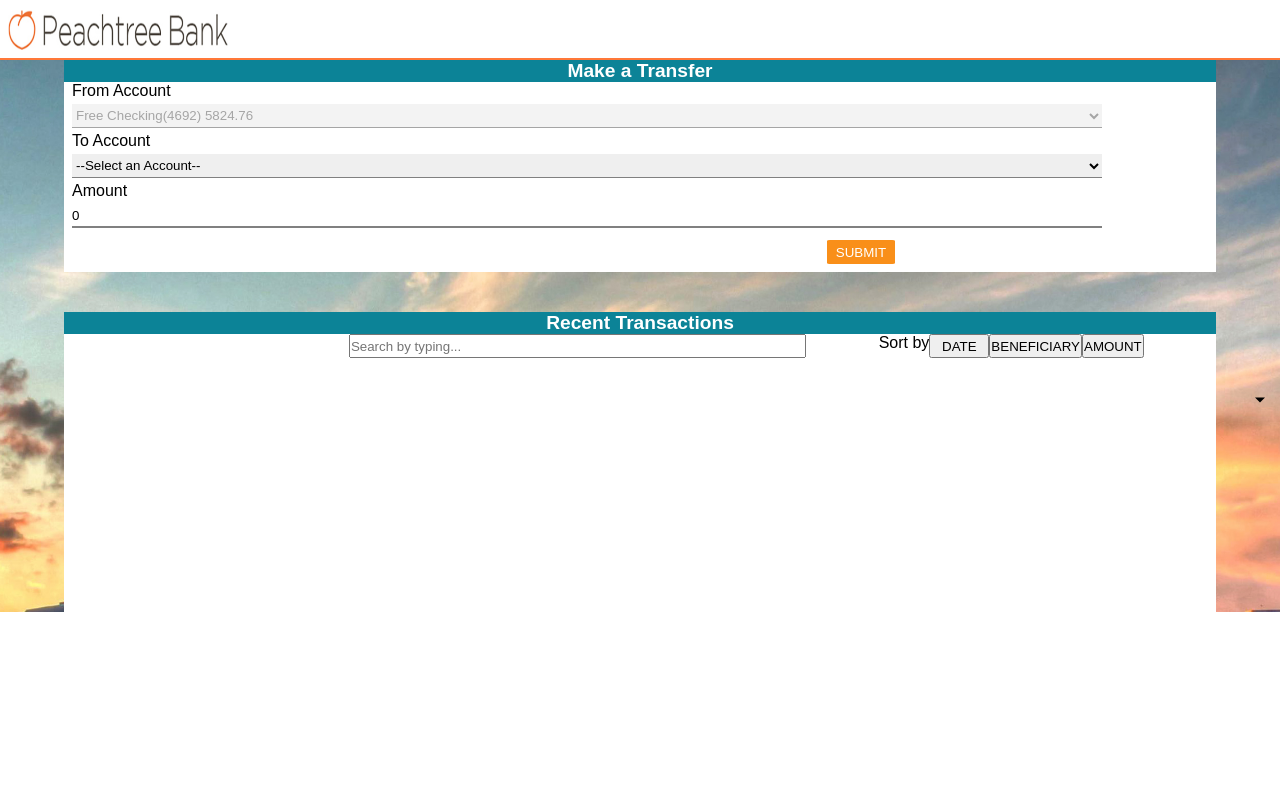
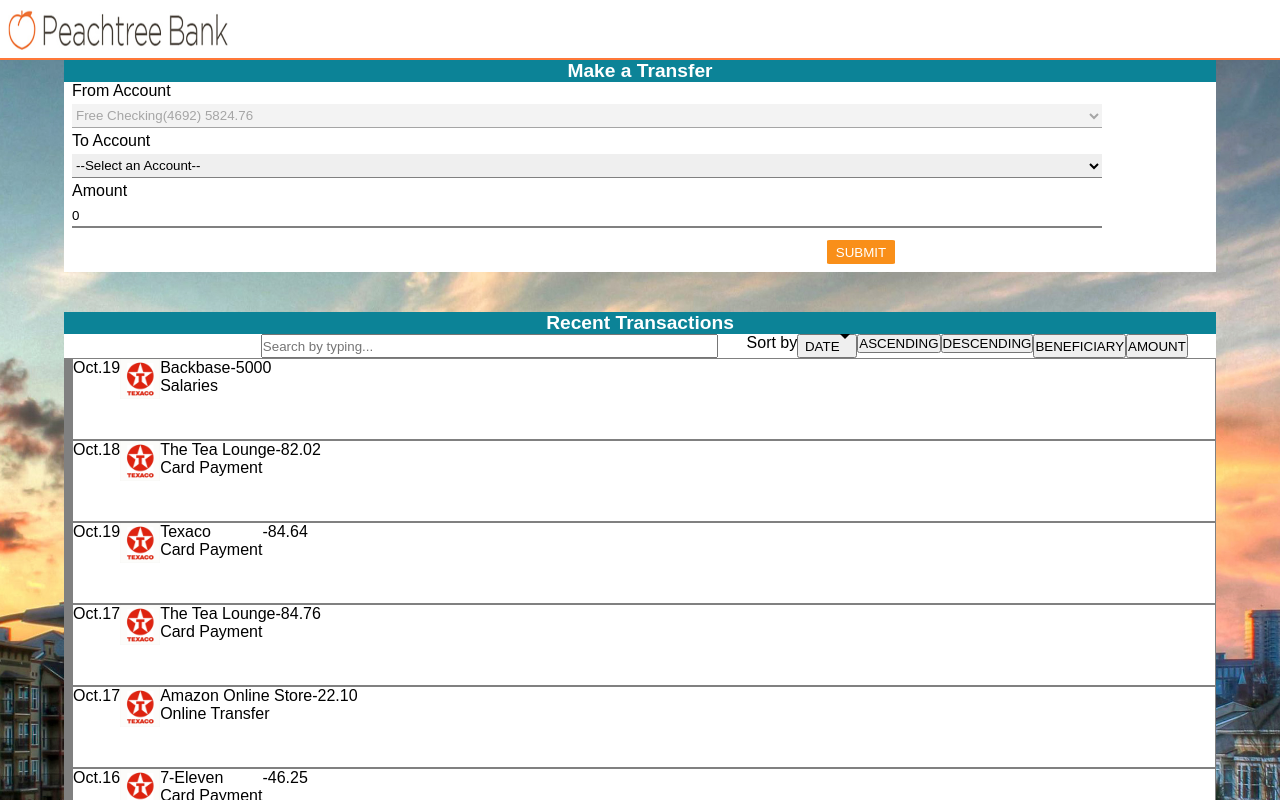
Before and after one commit to KevinPMoore/BackbaseApplication, a React (Create React App) app: page / in a window 1280 px wide. Both pictures are taken after a click on the button "DATE". Shown: the top 800 px of the page. Built offline with nearby package versions, Linux system fonts and the light colour scheme; a web font is replaced by a local one.

Commit message:
pseudo-ed out sorting functionality

```diff
--- a/src/components/transactions/Transactions.css
+++ b/src/components/transactions/Transactions.css
@@ -39,12 +39,8 @@
     min-width: 60px;
 }
 
-/*This seems to be not working, no caret*/
 .transactions-date-drop::after {
     content: '';
-    position: absolute;
-    top: 50%;
-    right: 15px;
     transform: translateY(-50%);
     width: 0;
     height: 0;
--- a/src/components/transactions/Transactions.js
+++ b/src/components/transactions/Transactions.js
@@ -3,24 +3,37 @@
 import PLACEHOLDERIMAGE from './icons/texaco.png';
 import './Transactions.css';
 
-//add downward carat to DATE
 export default class Transactions extends React.Component{
     state = {
-        filter: '',
+        date: 'collapse',
         search: '',
+        sort: '',
         transactionHistory: Mock.data
     };
 
-    //can you make button look like it stays pushed?
-    updateFilter = (ev) => {
-        if(ev.target.value === this.state.filter) {
+    updateDate = () => {
+        if(this.state.date === 'collapse') {
             this.setState({
-                filter: ''
-            })
+                date: 'show'
+            });
         } else {
             this.setState({
-                filter: ev.target.value
+                date: 'collapse'
             });
+        };
+    };
+
+    updateSort = (ev) => {
+        if(ev.target.value === this.state.sort) {
+            this.setState({
+                sort: ''
+            });
+            this.handleSortTransactions();
+        } else {
+            this.setState({
+                sort: ev.target.value
+            });
+            this.handleSortTransactions();
         };
     };
 
@@ -54,16 +67,54 @@
     };
 
     //
-    //this is on date and needs to be removed
+    //Is there a more DRY way to do this???
+    //This needs to sort Mock by criteria
     //
-    testClearTransactiosn = () => {
-        this.setState({
-            transactionHistory: []
-        });
-    };
+    handleSortTransactions = () => {
+        function mergeSortTransactions(transactionsArray) {
+            if(transactionsArray.length <= 1) {
+                return transactionsArray;
+            };
 
-    handleFilterTransactions = () => {
+            const middle = Math.floor(transactionsArray.length/2);
+            const left = transactionsArray.slice(0, middle);
+            const right = transactionsArray.slice(middle);
 
+            return merge(mergeSortTransactions(left), mergeSortTransactions(right));
+        };
+
+        function merge(left, right) {
+            let resultArray = [], leftIndex = 0, rightIndex = 0;
+
+            while(leftIndex < left.length && rightIndex < right.length) {
+                if(left[leftIndex] < right[rightIndex]) {
+                    resultArray.push(left[leftIndex]);
+                    leftIndex++;
+                } else {
+                    resultArray.push(right[rightIndex]);
+                    rightIndex++;
+                };
+            };
+
+            return resultArray.concat(left.slice(leftIndex)).concat(right.slice(rightIndex));
+        };
+
+        switch(this.state.sort) {
+            case 'ascending':
+                console.log('this will sort from the earliest to latest transaction');
+                break;
+            case 'descending':
+                console.log('this will sort from the most recent to the oldest transaction');
+                break;
+            case 'beneficiary':
+                console.log('this will sort by merchant.name alphabetically');
+                break;
+            case 'amount':
+                console.log('this will sory by amountCurrency.amount in descending order');
+                break;
+            default:
+                console.log('this should be the original order');
+        }
     };
 
     standardizeDate = (date) => {
@@ -71,6 +122,17 @@
         const fixedDate = new Date(date);
         let [month, day] = fixedDate.toLocaleDateString().split('/');
         return monthNames[month] + day;
+    };
+
+    renderDateSorts = () => {
+        if(this.state.date === 'show') {
+            return(
+                <div className='transfers-date-options'>
+                    <button className='transfers-date-ascending' type='button' value='ascending' onClick={this.updateSort}>ASCENDING</button>
+                    <button className='transfers-date-descending' type='button' value='descending' onClick={this.updateSort}>DESCENDING</button>
+                </div>
+            );
+        };
     };
 
     renderTransactionHistory = (history) => {
@@ -114,9 +176,10 @@
                         <input type='text' className='transactions-search' id='transactions-search' placeholder='Search by typing...' onChange={this.updateSearch}></input>
                         <div className='transactions-button-container'>
                             <span>Sort by</span>
-                            <button className='transactions-date-drop transactions-button' type='button' onClick={this.testClearTransactiosn}>DATE</button>
-                            <button className='transactions-beneficiary transactions-button' type='button' value='beneficiary' onClick={this.updateFilter}>BENEFICIARY</button>
-                            <button className='transactions-amount transactions-button' type='button' value='amount' onClick={this.updateFilter}>AMOUNT</button>
+                            <button className='transactions-date-drop transactions-button' type='button' onClick={this.updateDate}>DATE</button>
+                            {this.renderDateSorts()}
+                            <button className='transactions-beneficiary transactions-button' type='button' value='beneficiary' onClick={this.updateSort}>BENEFICIARY</button>
+                            <button className='transactions-amount transactions-button' type='button' value='amount' onClick={this.updateSort}>AMOUNT</button>
                         </div>
                     </fieldset>
                 </form>
--- a/src/components/transfer/Transfer.js
+++ b/src/components/transfer/Transfer.js
@@ -33,9 +33,6 @@
         toAccount: ''
     };
 
-    //
-    //Resume work here, is currently deducting from correctly but not adding to correctly
-    //
     updateAccounts = (ev) => {
         ev.preventDefault();
 
@@ -51,19 +48,21 @@
         this.setState({
             accounts: newAccounts,
             checkingBalance: (this.state.checkingBalance - this.state.amount),
+            modal: 'none'
         });
     };
 
     updateAmount = (ev) => {
-        let transferAmmount = ev.target.value;
-        if(transferAmmount > (this.state.checkingBalance + 500)) {
+        let transferAmount = parseFloat(ev.target.value);
+        console.log('transferAmount is ', transferAmount)
+        if(transferAmount > (this.state.checkingBalance + 500)) {
             this.setState({
                 amount: 0,
                 error: true
             });
         } else{
             this.setState({
-                amount: transferAmmount
+                amount: transferAmount
             });
         };
     };
@@ -111,7 +110,7 @@
         return(
             <div className={this.state.modal}>
                 <div className='modal-content'>
-                    <p className='transfer-modal-warning'>You are about to transfer {this.state.amount} from Free Checking(4692) to {this.state.toAccount}.  Are you sure?</p>
+                    <p className='transfer-modal-warning'>You are about to transfer ${this.state.amount} from Free Checking(4692) to {this.state.toAccount}.  Are you sure?</p>
                     <button className='transfer-confirm' onClick={this.updateAccounts}>Confirm</button>
                     <button className='transfer-cancel' onClick={this.updateModal}>Cancel</button>
                 </div>
@@ -139,7 +138,7 @@
                             {this.renderToOptions()}
                         </select>
                         <label className='transfer-label' htmlFor='amount'>Amount</label>
-                        <input type='number' className='transfer-field' name='transfer-amount' id='ta' min='0' step='0.01' value={this.state.amount} onChange={this.updateAmount}></input>
+                        <input type='number' className='transfer-field' name='transfer-amount' id='ta' min='0' step='.01' value={this.state.amount} onChange={this.updateAmount}></input>
                         {error && <p className='error'>{this.state.error}</p>}
                         <button className='transfer-button' type='button' onClick={this.updateModal}>SUBMIT</button>
                     </fieldset>
```
